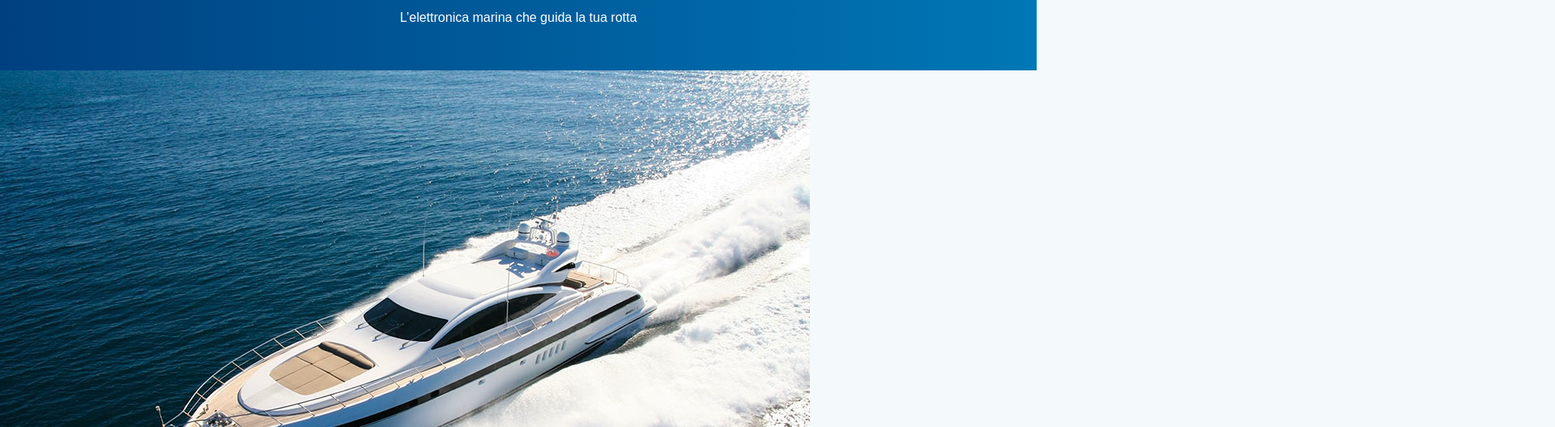
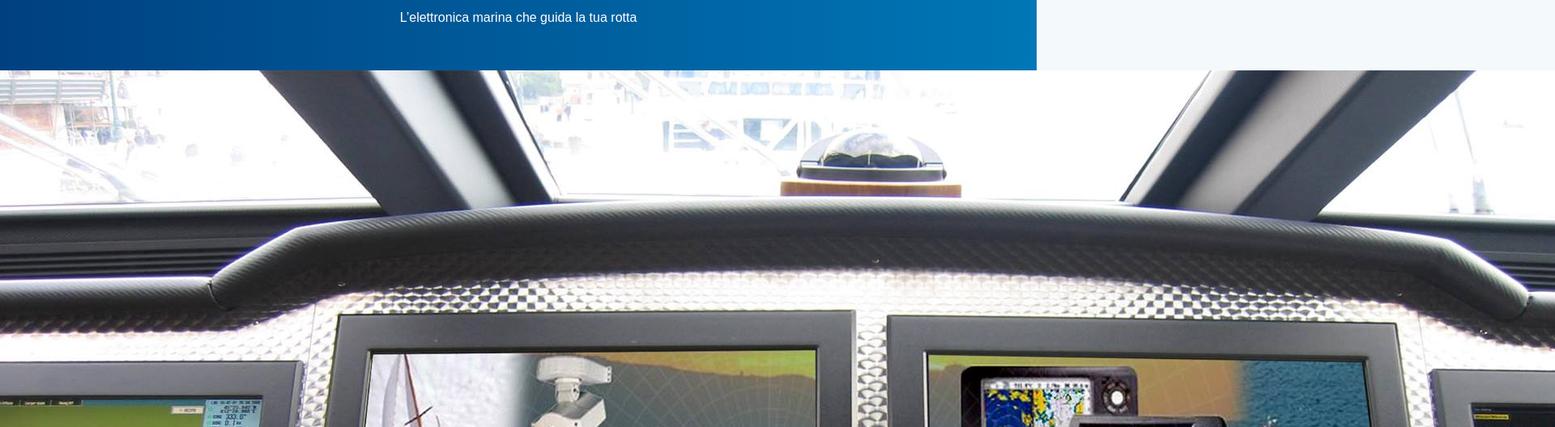
Before and after one commit to Furly3a/VF-FINAL, a plain HTML site: page index.html in a window 1280 px wide. Shown: the part 88-616 px from the top of the page at 81% size, 1920 px wide, since content can reach past the window. Drawn offline with Linux system fonts and the light colour scheme.

Commit message:
Update index.html

```diff
--- a/index.html
+++ b/index.html
@@ -31,7 +31,7 @@
     <h1>V.F. Elettronica S.a.s.</h1>
     <p>L’elettronica marina che guida la tua rotta</p>
   </header>
-  <img src="images/rent.jpg" alt="barca">
+  <img src="images/barca.png" alt="barca">
 
   <nav>
     <a href="#chi-siamo">Chi siamo</a>
```
